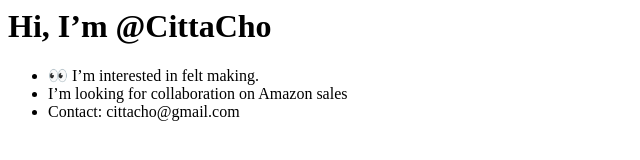
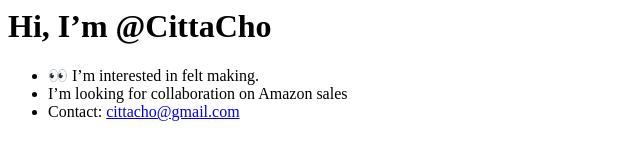
Before and after one commit to CittaCho/CittaCho, a plain HTML site: page index.html in a window 1280 px wide. Shown: the whole page, without its empty margins (0-640 px from the left). Drawn offline with Linux system fonts and the light colour scheme.

Commit message:
Update index.html

```diff
--- a/index.html
+++ b/index.html
@@ -2,5 +2,5 @@
 <ul>
   <li>👀 I’m interested in felt making.</li>
   <li>I’m looking for collaboration on Amazon sales</li>
-  <li>Contact: cittacho@gmail.com</li>
+  <li>Contact: <a href="mailto:cittacho@gmail.com">cittacho@gmail.com</a></li>
 </ul>
```
